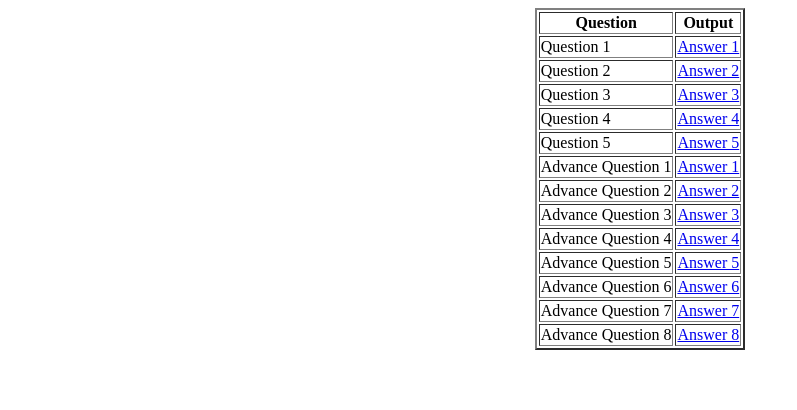
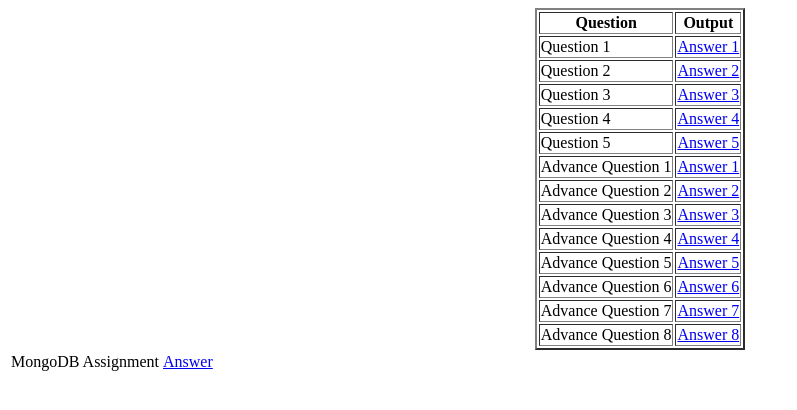
Before and after one commit to bhavinbvn/TempRepo, a plain HTML site: page index.html in a window 1280 px wide. Shown: the whole page, without its empty margins (0-797 px from the left). Drawn offline with Linux system fonts and the light colour scheme.

Commit message:
Update index.html

```diff
--- a/index.html
+++ b/index.html
@@ -64,5 +64,11 @@
             <td><a href="./aq8.html" target="_blank">Answer 8</a> </td>
         </tr>
     </table>
+    <table>
+        <tr>
+            <td>MongoDB Assignment</td>
+            <td><a href="./mongoAns.html">Answer</a></td>
+        </tr>
+    </table>
 </body>
 </html>
```
